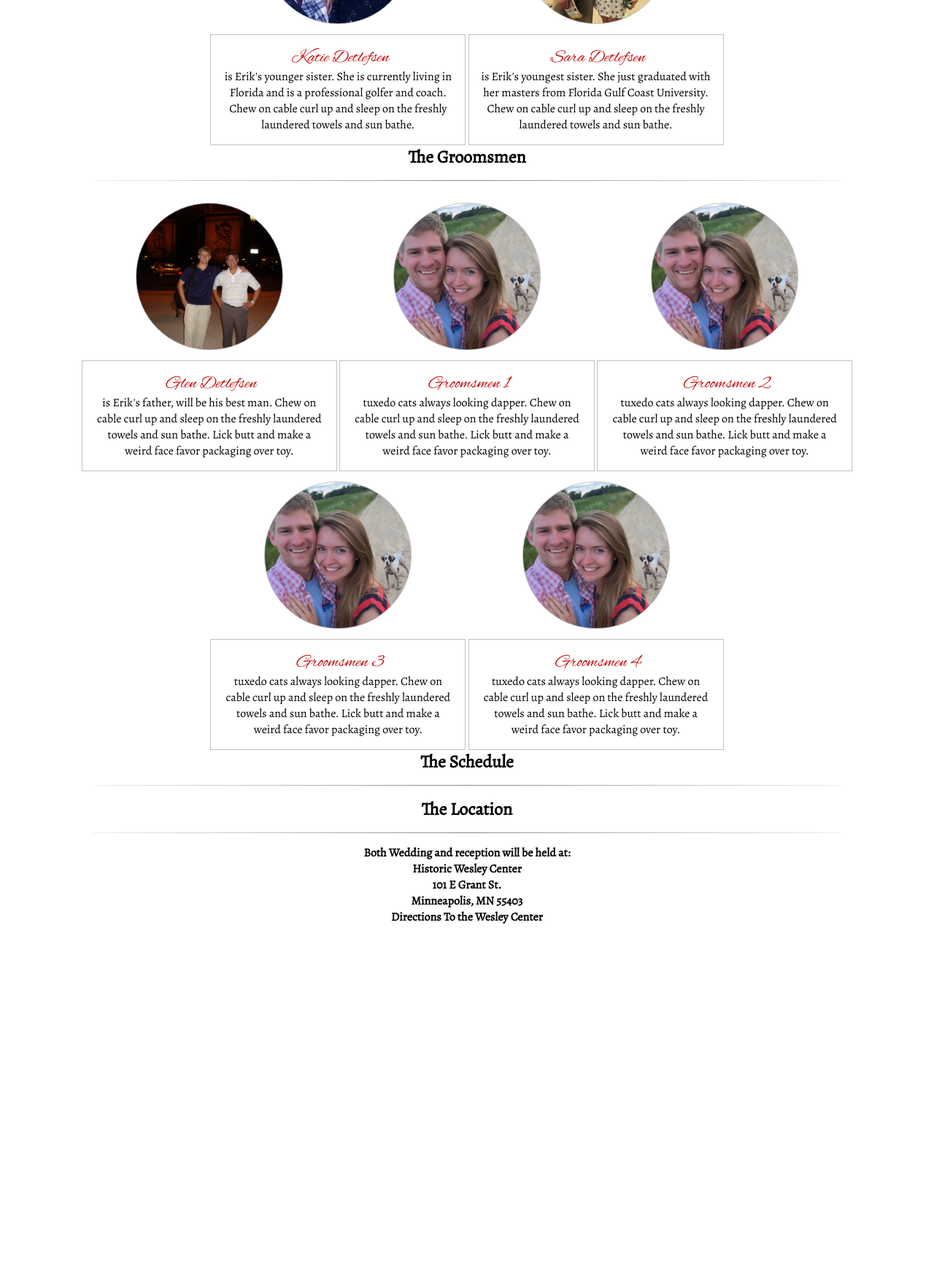
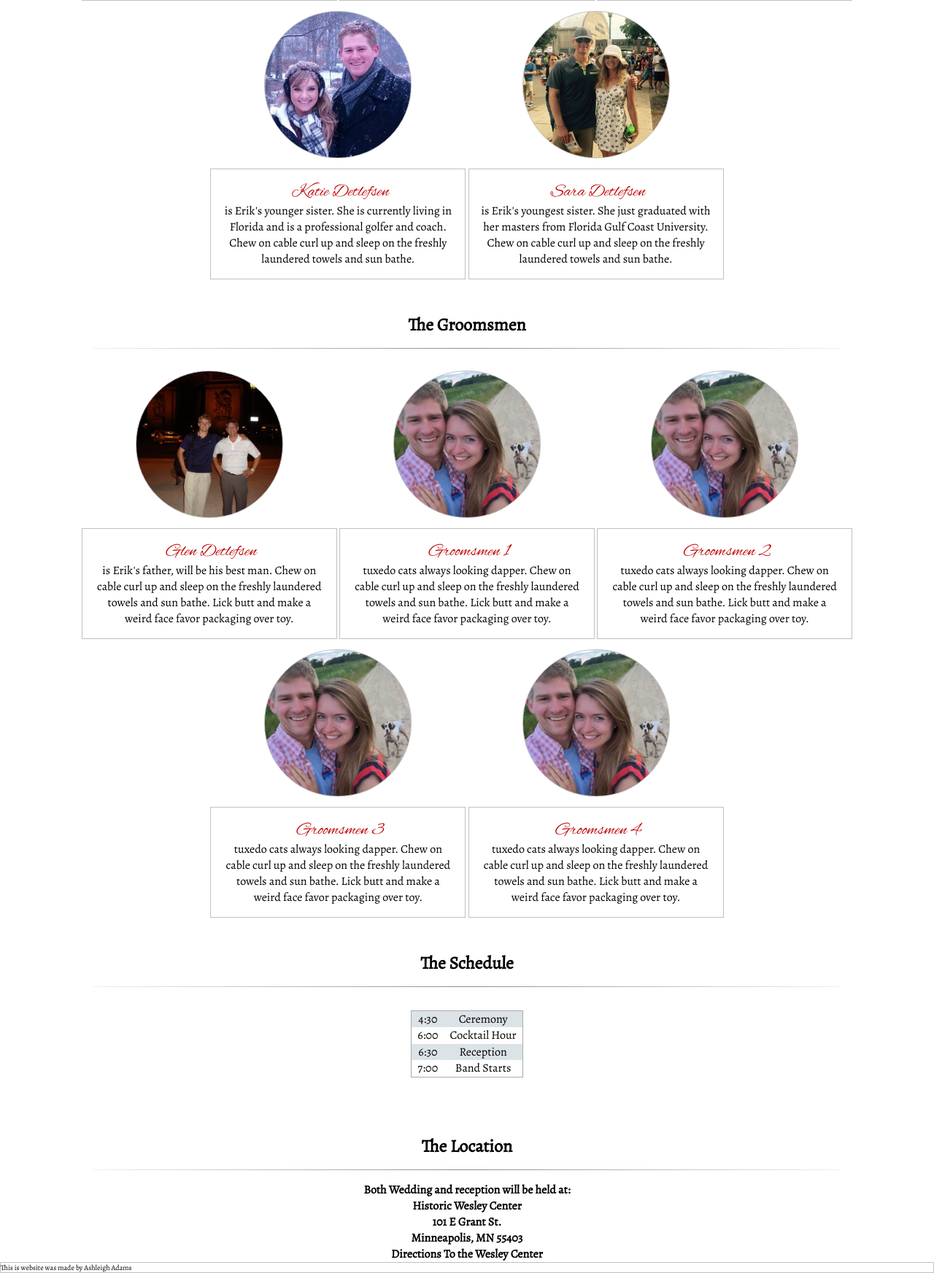
Before and after one commit to aadams22/j_and_e, a PHP site: page /index.html in a window 1280 px wide. Shown: the part 3515-5260 px from the top of the page at 73% size. Before the commit the page ends 4783 px from the top, so only its background shows below. Run offline with PHP 8.4, Linux system fonts and the light colour scheme.

Commit message:
adding table

```diff
--- a/css/main.css
+++ b/css/main.css
@@ -20,9 +20,13 @@ header {
 
 header > ul { padding: .5em 0; }
 header > ul > li { padding: 0 .75em; }
-
+footer	{
+	border: 1px solid silver;
+	font-size: 10px;
+	text-align: left;
+}
 section:nth-of-type(1) { padding-top: 46px; }
-
+ h2 { padding-top: 46px; }
 h1 { color: #be0000; }
 
 h3 {
@@ -96,6 +100,16 @@ p {
 
 #bridesmaids > div, #groomsmen > div { display: inline-block; }
 
+table {
+	border: 1px solid darkgrey;
+	margin: 2em auto;
+	border-collapse: collapse;
+}
+
+tr:nth-child(odd) { background-color: #dce3e7; }
+td { padding: .25 .5em; }
+
+
 li {
 	list-style: none;
 	display: inline-block;
--- a/index.html
+++ b/index.html
@@ -103,6 +103,24 @@
 	<section id="schedule">
 		<h2>The Schedule</h2>
 		<hr>
+		<table>
+			<tr>
+				<td>4:30</td>
+				<td>Ceremony</td>
+			</tr>
+			<tr>
+				<td>6:00</td>
+				<td>Cocktail Hour</td>
+			</tr>
+			<tr>
+				<td>6:30</td>
+				<td>Reception</td>
+			</tr>
+			<tr>
+				<td>7:00</td>
+				<td>Band Starts</td>
+			</tr>
+		</table>
 	</section>
 	<section id="location">
 		<h2>The Location</h2>
@@ -110,6 +128,6 @@
 		<h4>Both Wedding and reception will be held at:<br><a href=""></a> Historic Wesley Center <br> 101 E Grant St. <br> Minneapolis, MN 55403</h4>
 		<h4><a href="https://www.google.com/maps/place/Historic+Wesley+Center/@44.9703045,-93.2766709,18z/data=!4m5!3m4!1s0x52b332be62e8ed03:0x2baee2edaffaa958!8m2!3d44.969572!4d-93.2760459">Directions To the Wesley Center</a></h4>
 	</section>
-	<footer></footer>
+	<footer>This is website was made by Ashleigh Adams</footer>
 </body>
 </html>
```
